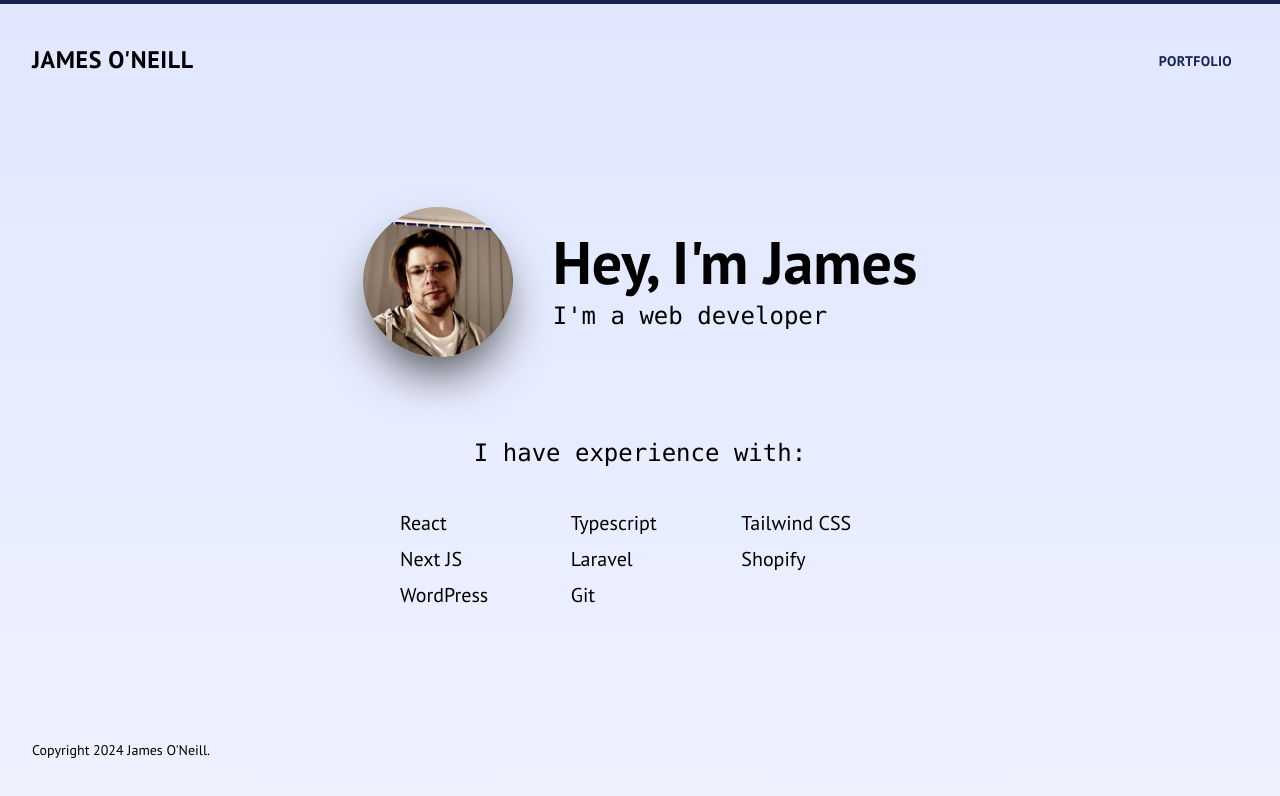
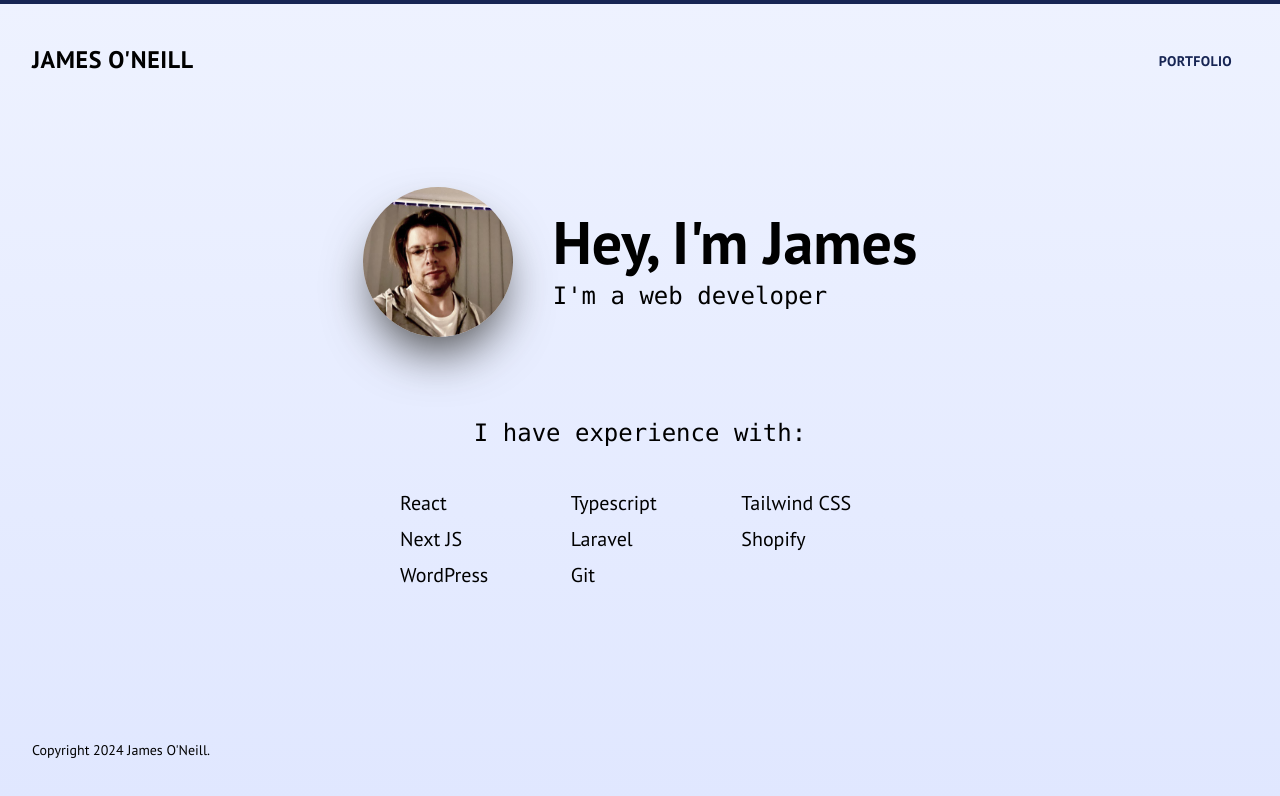
Before and after one commit to James-ONeill/personal-website, a Next.js app: page / in a window 1280 px wide. Shown: the top 796 px of the page. Built offline with nearby package versions, Linux system fonts and the light colour scheme.

Commit message:
Colour and spacing tweaks

```diff
--- a/app/layout.tsx
+++ b/app/layout.tsx
@@ -21,7 +21,7 @@ export default function RootLayout({
   children: React.ReactNode;
 }) {
   return (
-    <html lang="en" className="bg-gradient-to-b from-indigo-100 to-indigo-50">
+    <html lang="en" className="bg-gradient-to-b to-indigo-100 from-indigo-50">
       <body className={pt_sans.className}>
         <div className="flex min-h-screen flex-col">
           <Header />
--- a/components/Footer.tsx
+++ b/components/Footer.tsx
@@ -2,7 +2,7 @@ import Container from "./Container";
 
 export default function Footer() {
   return (
-    <footer className="mt-auto py-10">
+    <footer className="mt-auto pb-10 pt-20">
       <Container>
         <p className="text-sm">Copyright 2024 James O&apos;Neill.</p>
       </Container>
```
